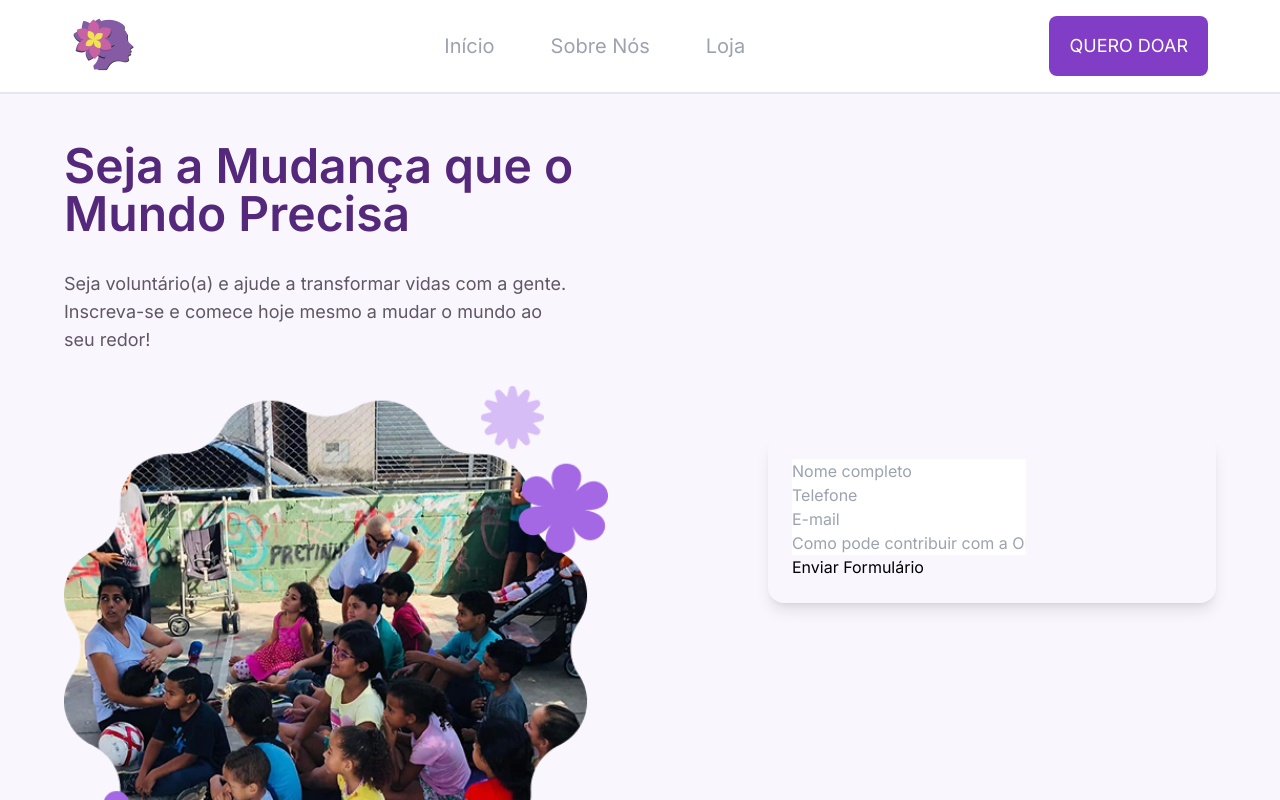
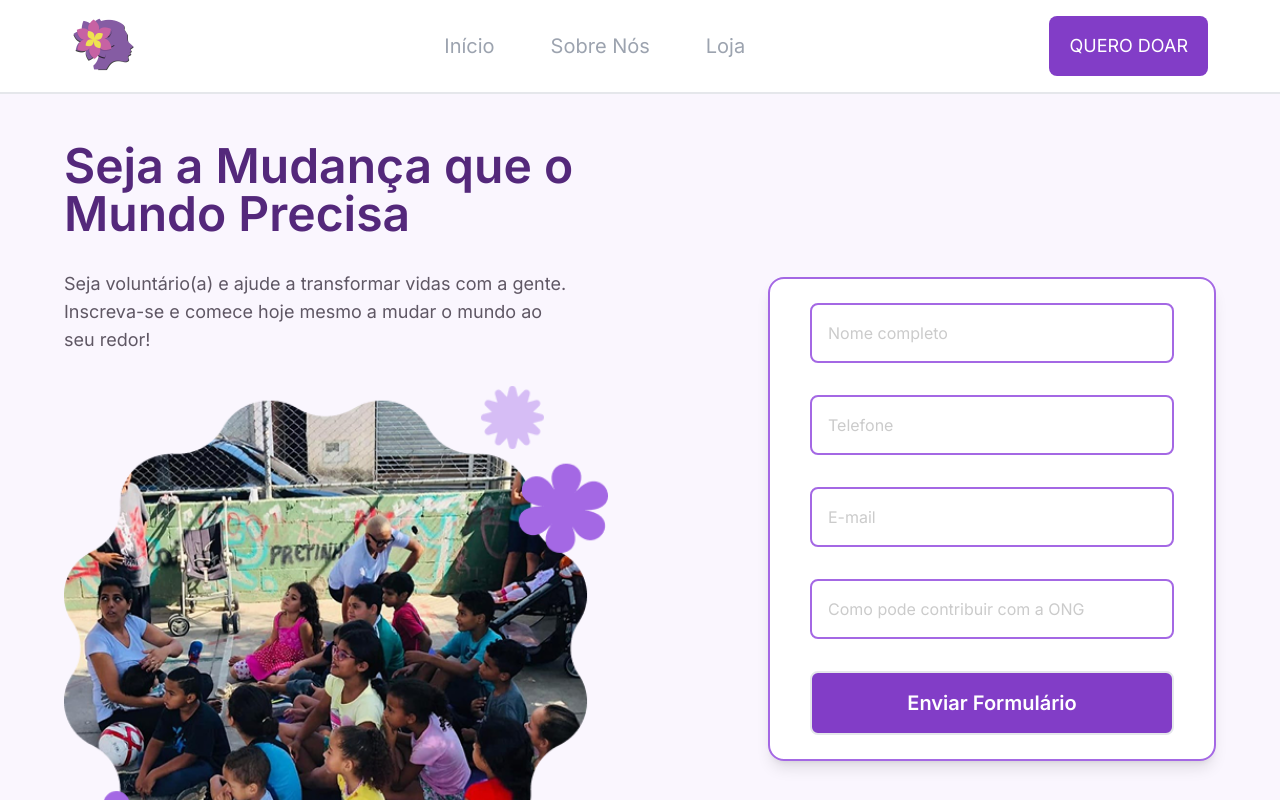
Before and after one commit to Projeto-FrontEnd-Fusion/Aceve-website-development, a Next.js app: page /formulario-voluntario in a window 1280 px wide. Shown: the top 800 px of the page. Built offline with nearby package versions, Linux system fonts and the light colour scheme; a web font is replaced by a local one.

Commit message:
feat: ajustment on form style

```diff
--- a/src/components/Forms/RegisterVolunteerForm.tsx
+++ b/src/components/Forms/RegisterVolunteerForm.tsx
@@ -2,7 +2,7 @@
 import { useForm } from "react-hook-form"
 import { Inputs } from "../Inputs/Inputs";
 import { registerVolunteerFormSchema } from "@/features/form/RegisterVolunteerFormSchema";
-import {zodResolver} from "@hookform/resolvers/zod"
+import { zodResolver } from "@hookform/resolvers/zod"
 type FormData = {
     name: string;
     phoneNumber: string;
@@ -12,7 +12,7 @@ type FormData = {
 
 
 export const RegisterVolunteerForm = () => {
-    const { register, handleSubmit, formState: { errors } } = useForm<FormData>({ resolver: zodResolver(registerVolunteerFormSchema)});
+    const { register, handleSubmit, formState: { errors } } = useForm<FormData>({ resolver: zodResolver(registerVolunteerFormSchema) });
 
 
     const onSubmit = (data: FormData) => {
@@ -20,7 +20,7 @@ export const RegisterVolunteerForm = () => {
     };
 
     return (
-        <form onSubmit={handleSubmit(onSubmit)}>
+        <form className="w-full m-auto py-6 px-10 bg-white-normal rounded-2xl border-primary-500 border-2" onSubmit={handleSubmit(onSubmit)}>
             <Inputs
                 {...register("name")}
                 type="string"
@@ -51,8 +51,11 @@ export const RegisterVolunteerForm = () => {
                 placeholder="Como pode contribuir com a ONG"
                 id="description"
                 error={errors.description}
+                height={100}
             />
-            <button type="submit">Enviar Formulário</button>
+            <button className="w-full border-2 rounded-lg p-4 bg-primary-600 text-xl font-semibold text-grey-100" type="submit">
+                Enviar Formulário
+            </button>
         </form>
     )
 };
--- a/src/components/Inputs/Inputs.tsx
+++ b/src/components/Inputs/Inputs.tsx
@@ -7,8 +7,8 @@ type InputProps = React.InputHTMLAttributes<HTMLInputElement> & {
 
 export const Inputs = forwardRef<HTMLInputElement, InputProps>(({ ...rest }: InputProps, ref) => {
     return (
-        <div>
-            <input className="" ref={ref} {...rest} />
+        <div className="mb-8">
+            <input className="w-full border-primary-500 border-2 rounded-lg p-4 text-grey-500 text-base placeholder:text-grey-400" ref={ref} {...rest} />
         </div>
     )
 })
--- a/src/features/form/formSection.tsx
+++ b/src/features/form/formSection.tsx
@@ -21,7 +21,7 @@ export default function FormSection() {
         </div>
 
         <div className="flex justify-center lg:justify-end">
-          <div className="w-full max-w-md rounded-2xl shadow-lg p-6">
+          <div className="w-full max-w-md rounded-2xl shadow-lg gap-7">
             <RegisterVolunteerForm/>
           </div>
         </div>
```
